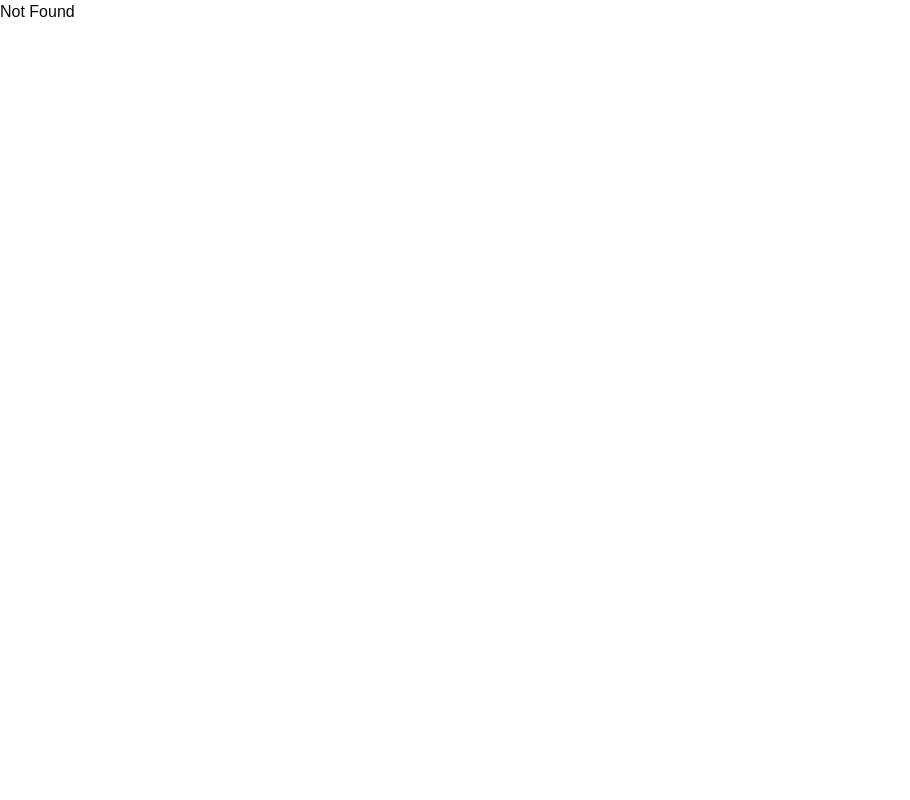
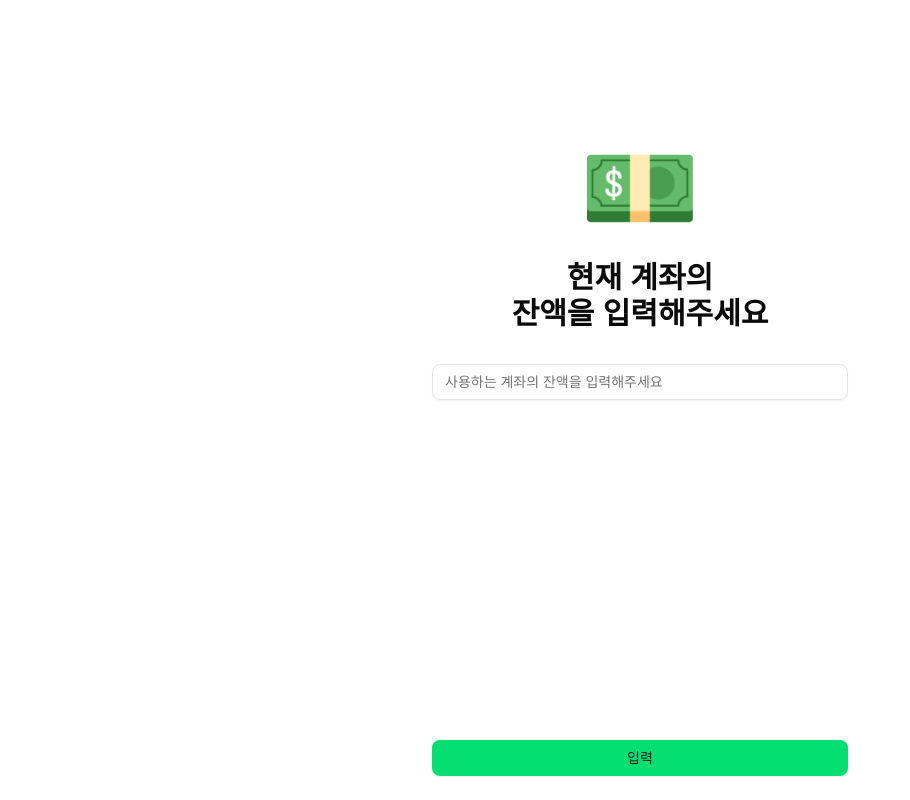
Before and after one commit to Plant-proj/Plant_FE_A, a React (Vite) app: page /init in a window 1280 px wide. Shown: the whole page, without its empty margins (0-910 px from the left). Built offline with nearby package versions, Linux system fonts and the light colour scheme; a web font is replaced by a local one.

Commit message:
feat: quickly make init page

```diff
--- a/src/routeTree.gen.ts
+++ b/src/routeTree.gen.ts
@@ -14,6 +14,7 @@ import { Route as ContainerIndexRouteImport } from './routes/_container/index'
 import { Route as ContainerTestRouteImport } from './routes/_container/test'
 import { Route as ContainerReportRouteImport } from './routes/_container/report'
 import { Route as ContainerListRouteImport } from './routes/_container/list'
+import { Route as ContainerInitRouteImport } from './routes/_container/init'
 import { Route as ContainerAddRouteImport } from './routes/_container/add'
 
 const ContainerRouteRoute = ContainerRouteRouteImport.update({
@@ -40,6 +41,11 @@ const ContainerListRoute = ContainerListRouteImport.update({
   path: '/list',
   getParentRoute: () => ContainerRouteRoute,
 } as any)
+const ContainerInitRoute = ContainerInitRouteImport.update({
+  id: '/init',
+  path: '/init',
+  getParentRoute: () => ContainerRouteRoute,
+} as any)
 const ContainerAddRoute = ContainerAddRouteImport.update({
   id: '/add',
   path: '/add',
@@ -48,6 +54,7 @@ const ContainerAddRoute = ContainerAddRouteImport.update({
 
 export interface FileRoutesByFullPath {
   '/add': typeof ContainerAddRoute
+  '/init': typeof ContainerInitRoute
   '/list': typeof ContainerListRoute
   '/report': typeof ContainerReportRoute
   '/test': typeof ContainerTestRoute
@@ -55,6 +62,7 @@ export interface FileRoutesByFullPath {
 }
 export interface FileRoutesByTo {
   '/add': typeof ContainerAddRoute
+  '/init': typeof ContainerInitRoute
   '/list': typeof ContainerListRoute
   '/report': typeof ContainerReportRoute
   '/test': typeof ContainerTestRoute
@@ -64,6 +72,7 @@ export interface FileRoutesById {
   __root__: typeof rootRouteImport
   '/_container': typeof ContainerRouteRouteWithChildren
   '/_container/add': typeof ContainerAddRoute
+  '/_container/init': typeof ContainerInitRoute
   '/_container/list': typeof ContainerListRoute
   '/_container/report': typeof ContainerReportRoute
   '/_container/test': typeof ContainerTestRoute
@@ -71,13 +80,14 @@ export interface FileRoutesById {
 }
 export interface FileRouteTypes {
   fileRoutesByFullPath: FileRoutesByFullPath
-  fullPaths: '/add' | '/list' | '/report' | '/test' | '/'
+  fullPaths: '/add' | '/init' | '/list' | '/report' | '/test' | '/'
   fileRoutesByTo: FileRoutesByTo
-  to: '/add' | '/list' | '/report' | '/test' | '/'
+  to: '/add' | '/init' | '/list' | '/report' | '/test' | '/'
   id:
     | '__root__'
     | '/_container'
     | '/_container/add'
+    | '/_container/init'
     | '/_container/list'
     | '/_container/report'
     | '/_container/test'
@@ -125,6 +135,13 @@ declare module '@tanstack/react-router' {
       preLoaderRoute: typeof ContainerListRouteImport
       parentRoute: typeof ContainerRouteRoute
     }
+    '/_container/init': {
+      id: '/_container/init'
+      path: '/init'
+      fullPath: '/init'
+      preLoaderRoute: typeof ContainerInitRouteImport
+      parentRoute: typeof ContainerRouteRoute
+    }
     '/_container/add': {
       id: '/_container/add'
       path: '/add'
@@ -137,6 +154,7 @@ declare module '@tanstack/react-router' {
 
 interface ContainerRouteRouteChildren {
   ContainerAddRoute: typeof ContainerAddRoute
+  ContainerInitRoute: typeof ContainerInitRoute
   ContainerListRoute: typeof ContainerListRoute
   ContainerReportRoute: typeof ContainerReportRoute
   ContainerTestRoute: typeof ContainerTestRoute
@@ -145,6 +163,7 @@ interface ContainerRouteRouteChildren {
 
 const ContainerRouteRouteChildren: ContainerRouteRouteChildren = {
   ContainerAddRoute: ContainerAddRoute,
+  ContainerInitRoute: ContainerInitRoute,
   ContainerListRoute: ContainerListRoute,
   ContainerReportRoute: ContainerReportRoute,
   ContainerTestRoute: ContainerTestRoute,
--- /dev/null
+++ b/src/routes/_container/init.tsx
@@ -0,0 +1,30 @@
+import { createFileRoute } from '@tanstack/react-router'
+import { Input } from '@/components/ui/input'
+import { Button } from '@/components/ui/button'
+
+export const Route = createFileRoute('/_container/init')({
+  component: RouteComponent,
+})
+
+function RouteComponent () {
+  return (
+    <div className='grid-rows-2'>
+      <div className='flex flex-col items-center justify-end h-[50vh]'>
+        <p className='text-8xl font-semibold mt-12 text-center'>💵</p>
+        <h1 className='mt-6 text-3xl font-semibold text-center'>
+          현재 계좌의
+          <br />
+          잔액을 입력해주세요
+        </h1>
+        <div className='w-full max-w-md mt-8'>
+          <Input placeholder='사용하는 계좌의 잔액을 입력해주세요' />
+        </div>
+      </div>
+      <div className='flex flex-col items-center justify-end h-[50vh]'>
+        <div className='w-full max-w-md my-6'>
+          <Button className='w-full'>입력</Button>
+        </div>
+      </div>
+    </div>
+  )
+}
```
